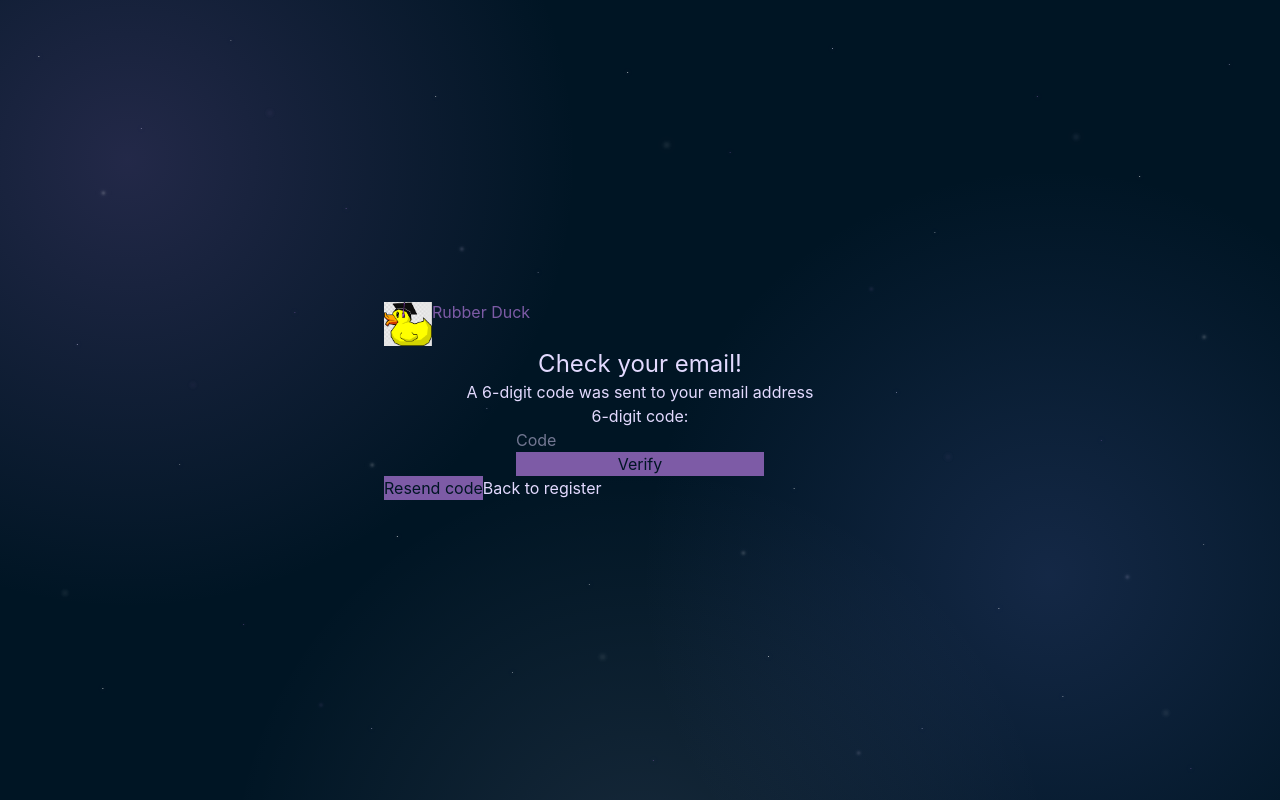
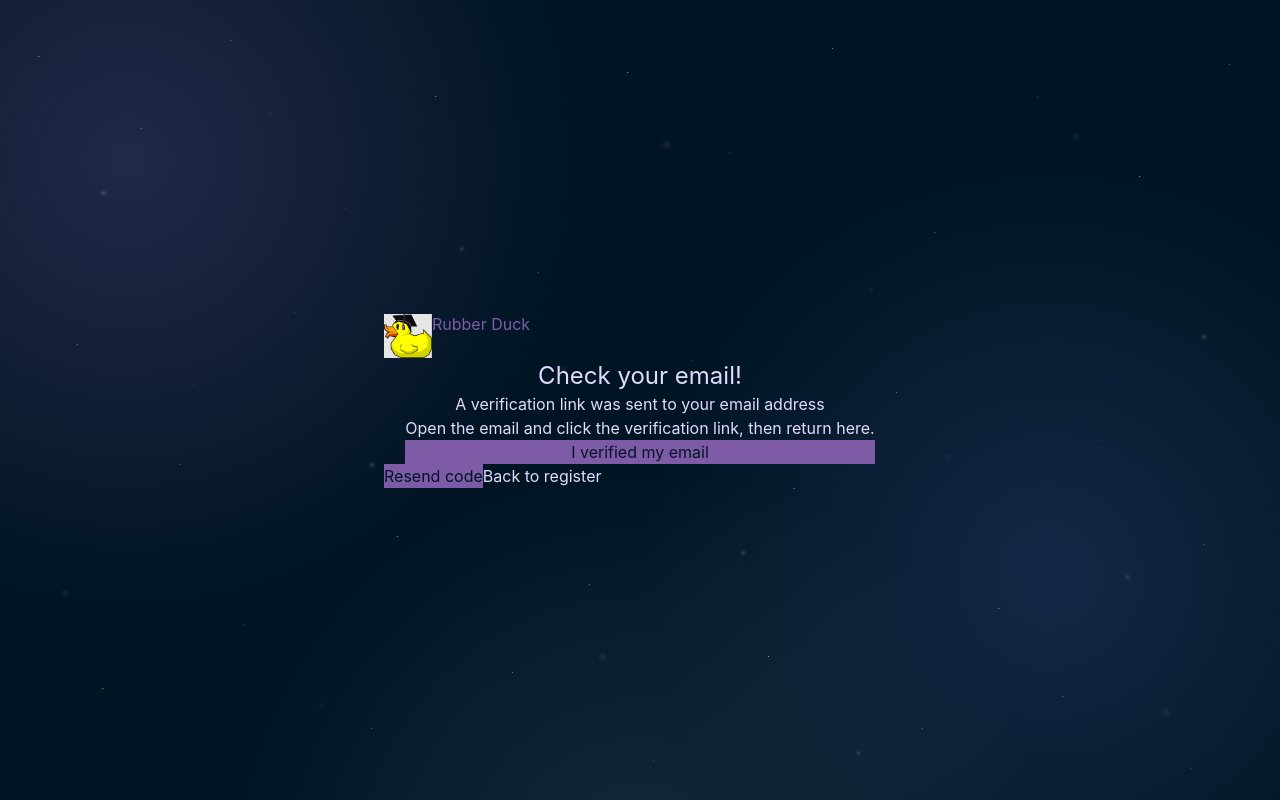
Before and after one commit to Rubber-Duck-Atlas/Rubber-Duck, a React (Vite) app in the folder App/: page /verifyemail in a window 1280 px wide. Built offline with nearby package versions, Linux system fonts and the light colour scheme.

Commit message:
Removed verification code, uses link instead

```diff
--- a/App/src/pages/VerifyEmail.tsx
+++ b/App/src/pages/VerifyEmail.tsx
@@ -1,4 +1,4 @@
-import React, { useState } from "react";
+import React from "react";
 import img from "../images/rumi.png";
 import { Link, useLocation, useNavigate } from "react-router-dom";
 import { auth, emailVerificationActionCodeSettings } from "../lib/firebase";
@@ -7,7 +7,6 @@ import { sendEmailVerification } from "firebase/auth";
 export default function VerifyEmail() {
   const navigate = useNavigate();
   const location = useLocation();
-  const [code, setCode] = useState("");
   const email = (location.state as { email?: string } | null)?.email ?? auth.currentUser?.email ?? "your email address";
 
   const handleVerify = async () => {
@@ -50,16 +49,15 @@ export default function VerifyEmail() {
       <div>
         <h1 className="text-2xl">Check your email!</h1>
 
-        <p className="text-peri">A 6-digit code was sent to {email}</p>
+        <p className="text-peri">A verification link was sent to {email}</p>
       </div>
 
-      {/* Verification code stuff */}
+      {/* Verification link confirmation */}
       <div className="flex flex-col">
-        <label>6-digit code:</label>
-        <input type="text" placeholder="Code" onChange={(event) => setCode(event.target.value)} />
+        <p>Open the email and click the verification link, then return here.</p>
 
         <button className="bg-lilac text-ink" onClick={handleVerify}>
-          Verify
+          I verified my email
         </button>
       </div>
 
```
